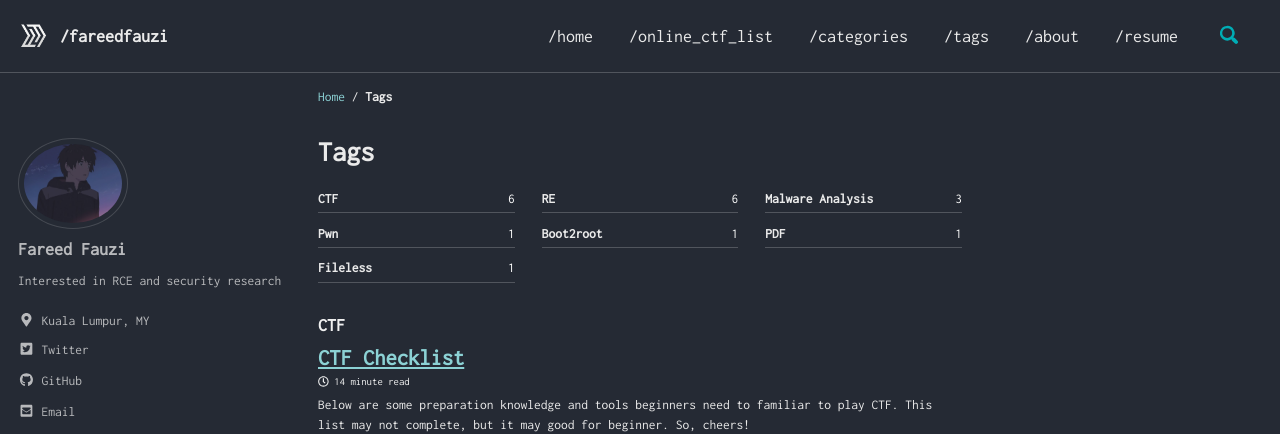
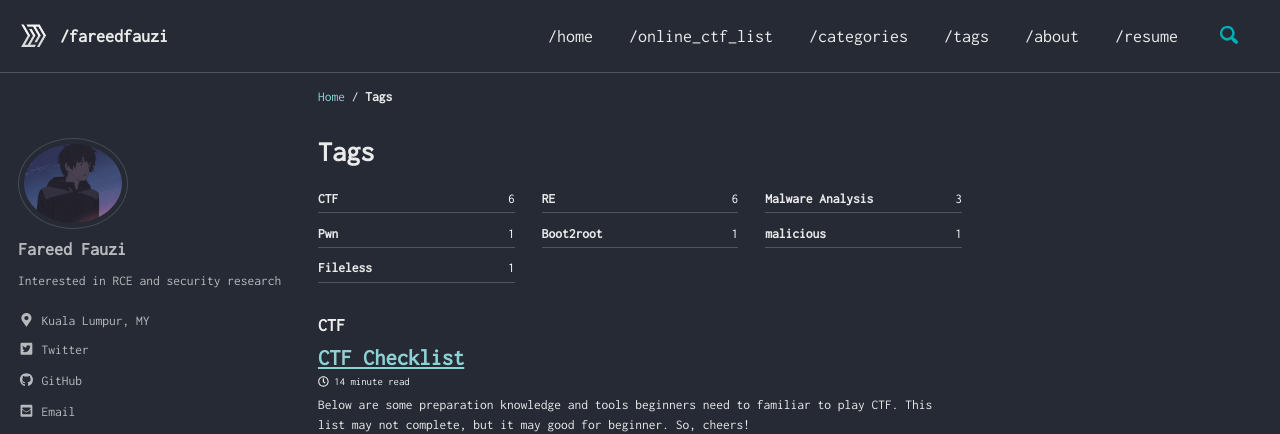
Before and after one commit to spiritedwolf/fareedfauzi.github.io, a Jekyll site: the page built from _pages/tag-archive.md, in a window 1280 px wide and 900 px high. Shown: the top 434 px of the window. Built offline with Jekyll 4.4.1, drawn with Linux system fonts in a browser that asks for light colours; cached includes are drawn as plain includes.

Commit message:
Update 2020-10-02-Create-malicious-pdf.md

```diff
--- a/_posts/2020-10-02-Create-malicious-pdf.md
+++ b/_posts/2020-10-02-Create-malicious-pdf.md
@@ -3,7 +3,7 @@ title: "Create malicious PDF"
 date: "2020-10-02"
 layout: single
 tags:
-- PDF
+- malicious
 categories:
 - Blog-post
 ---
```
